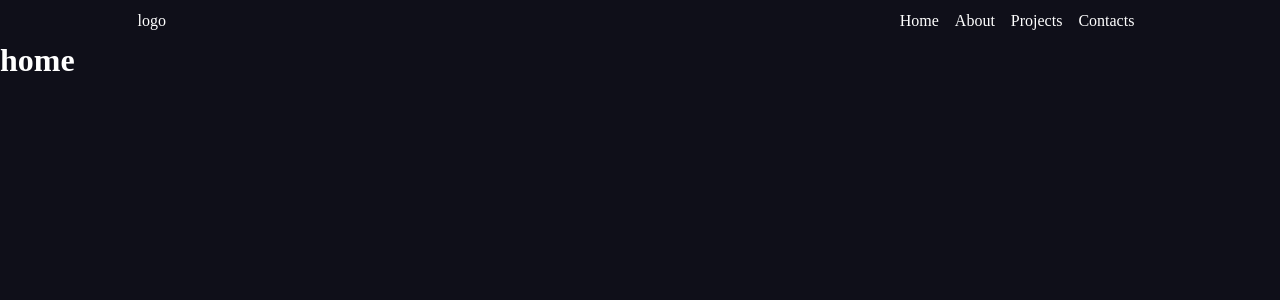
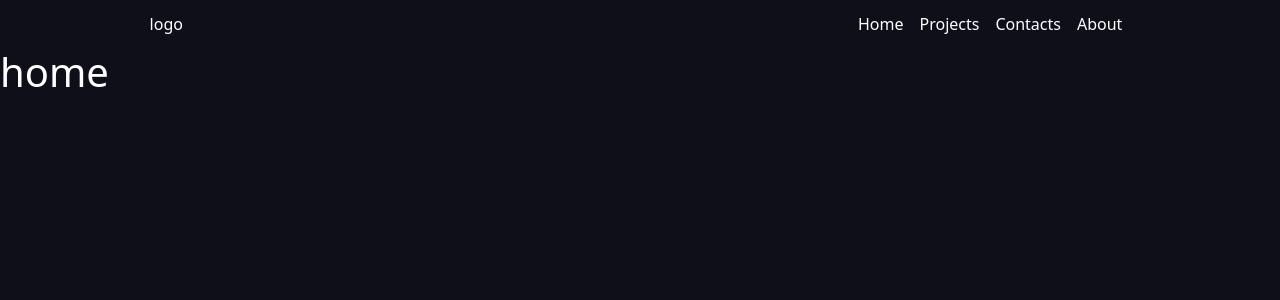
Before and after one commit to GioMench/vite-boolfolio, a Vue app: page / in a window 1280 px wide. Shown: the top 300 px of the page. Built offline with nearby package versions, Linux system fonts and the light colour scheme.

Commit message:
create components AppHeader

```diff
--- a/src/App.vue
+++ b/src/App.vue
@@ -1,7 +1,14 @@
 <script>
+
+import AppHeader from './components/AppHeader.vue';
+
+
 
 export default {
   name: 'App',
+  components:{
+    AppHeader
+  }
 }
 
 
@@ -9,23 +16,7 @@ export default {
 
 <template>
 
-  <header>
-    <nav class="main_menu">
-      <div class="container">
-
-        <div class="logo">logo</div>
-
-        <div class="right-menu">
-          <router-link :to="{ name: 'home' }">Home</router-link>
-          <router-link :to="{ name: 'about' }">About</router-link>
-          <router-link :to="{ name: 'projects' }">Projects</router-link>
-          <router-link :to="{ name: 'contacts' }">Contacts</router-link>
-        </div>
-
-      </div>
-
-    </nav>
-  </header>
+ <AppHeader/>
 
 
   <main>
--- /dev/null
+++ b/src/components/AppHeader.vue
@@ -0,0 +1,51 @@
+<script>
+export default {
+  name: 'AppHeader',
+  data() {
+    return {
+      menu: [
+        {
+          'text': 'Home',
+          'route': 'home'
+        },
+        {
+          'text': 'Projects',
+          'route': 'projects'
+        },
+        {
+          'text': 'Contacts',
+          'route': 'contacts'
+        },
+        {
+          'text': 'About',
+          'route': 'about'
+        }
+
+
+      ]
+    }
+  }
+}
+</script>
+
+<template>
+  <header>
+    <nav class="main_menu">
+      <div class="container">
+
+        <div class="logo">logo</div>
+
+        <div class="right-menu">
+          <router-link :to="{ name: item.route }" v-for="item in menu">{{item.text}}</router-link>
+
+        </div>
+
+      </div>
+
+    </nav>
+  </header>
+</template>
+
+  <style scoped>
+
+  </style>
```
Also changed, not shown: index.html (+4 -4 lines), src/components/HelloWorld.vue (deleted, +0 -40 lines).
